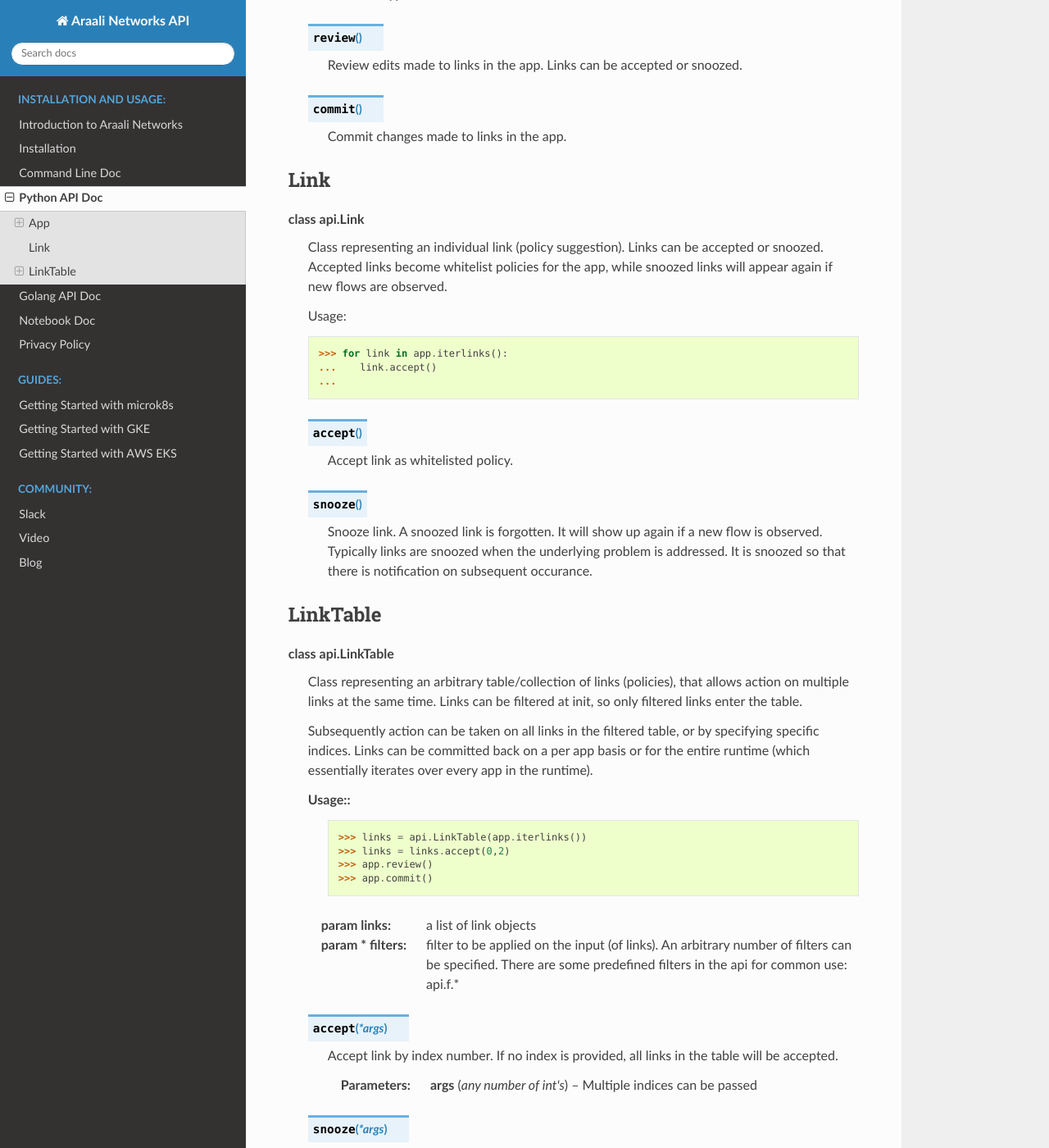
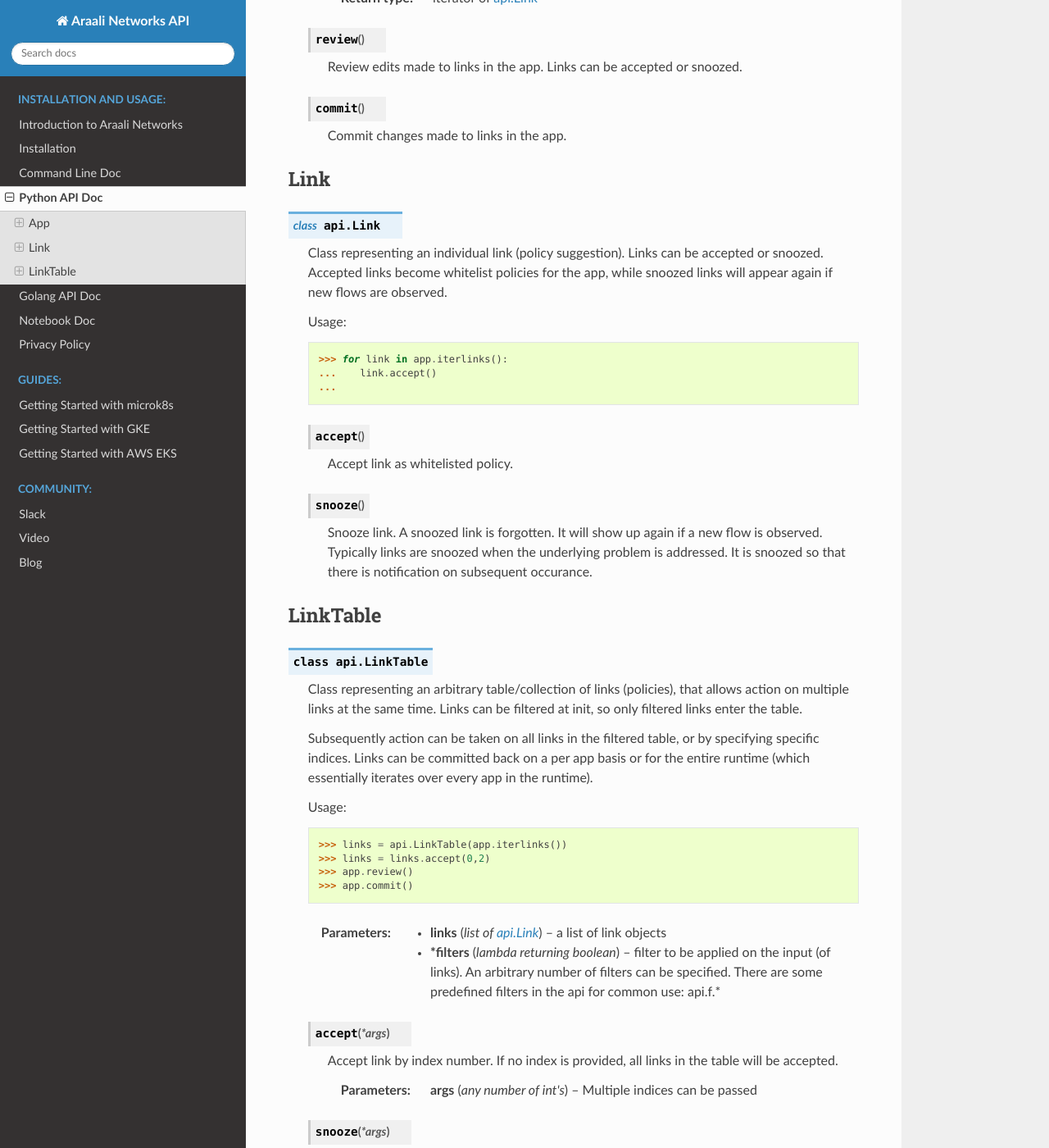
Before and after one commit to araalinetworks/api, a Sphinx documentation site: the page built from doc/source/araalictlpython.rst, in a window 1280 px wide and 1400 px high, scrolled down 652 px. Shown: the whole window at 82% size. Built offline with Sphinx 7.4.7 and the Read the Docs theme 2.0.0, drawn with Linux system fonts in a browser that asks for light colours; some of the changed lines change nothing that is shown; some of the changed text lies outside the part shown.

Commit message:
added type info for all params

```diff
--- a/doc/source/araalictlpython.rst
+++ b/doc/source/araalictlpython.rst
@@ -2,10 +2,11 @@
 ==============
 App
 ---
-class api.App
+.. class:: api.App
+
    A class representing an application
 
-   Usage::
+   Usage:
 
       >>> import api
       >>> app = api.App("nightly", "bendvm")
@@ -16,13 +17,15 @@
       >>> app.commit()
 
    :param zone: name of the zone
+   :type zone: string
    :param app: name of the app
+   :type app: string
 
    .. function:: iterlinks()
 
       An iterator for all links of the app
 
-      :rtype: iterator of links
+      :rtype: iterator of api.Link
 
    .. function:: review()
 
@@ -34,12 +37,13 @@
 
 Link
 ----
-class api.Link
+.. class:: api.Link
+
    Class representing an individual link (policy suggestion). Links can be
    accepted or snoozed. Accepted links become whitelist policies for the app,
    while snoozed links will appear again if new flows are observed.
 
-   Usage::
+   Usage:
 
       >>> for link in app.iterlinks():
       ...    link.accept()
@@ -60,7 +64,8 @@
 
 LinkTable
 ---------
-class api.LinkTable
+.. class:: class api.LinkTable
+
    Class representing an arbitrary table/collection of links (policies), that
    allows action on multiple links at the same time. Links can be filtered at
    init, so only filtered links enter the table.
@@ -70,7 +75,8 @@
    or for the entire runtime (which essentially iterates over every app in the
    runtime).
 
-   Usage::
+   Usage:
+
       >>> links = api.LinkTable(app.iterlinks())
       >>> links = links.accept(0,2)
       >>> app.review()
@@ -78,7 +84,9 @@
 
 
    :param links: a list of link objects
-   :param * filters: filter to be applied on the input (of links). An arbitrary number of filters can be specified. There are some predefined filters in the api for common use: api.f.*
+   :type links: list of api.Link
+   :param \*filters: filter to be applied on the input (of links). An arbitrary number of filters can be specified. There are some predefined filters in the api for common use: api.f.*
+   :type \*filters: lambda returning boolean
 
    .. function:: accept(* args)
 
```
